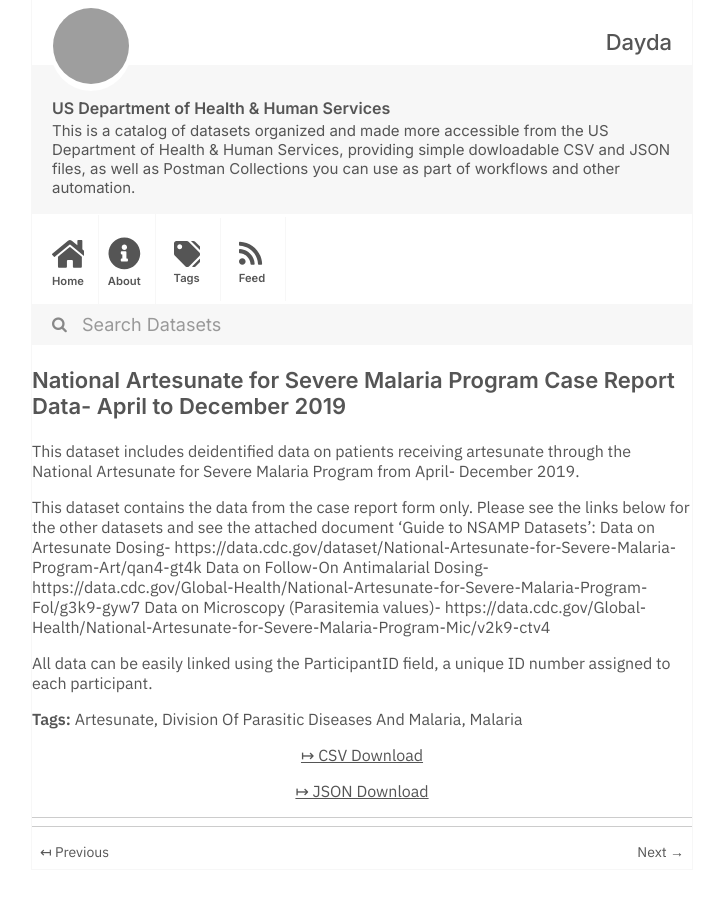
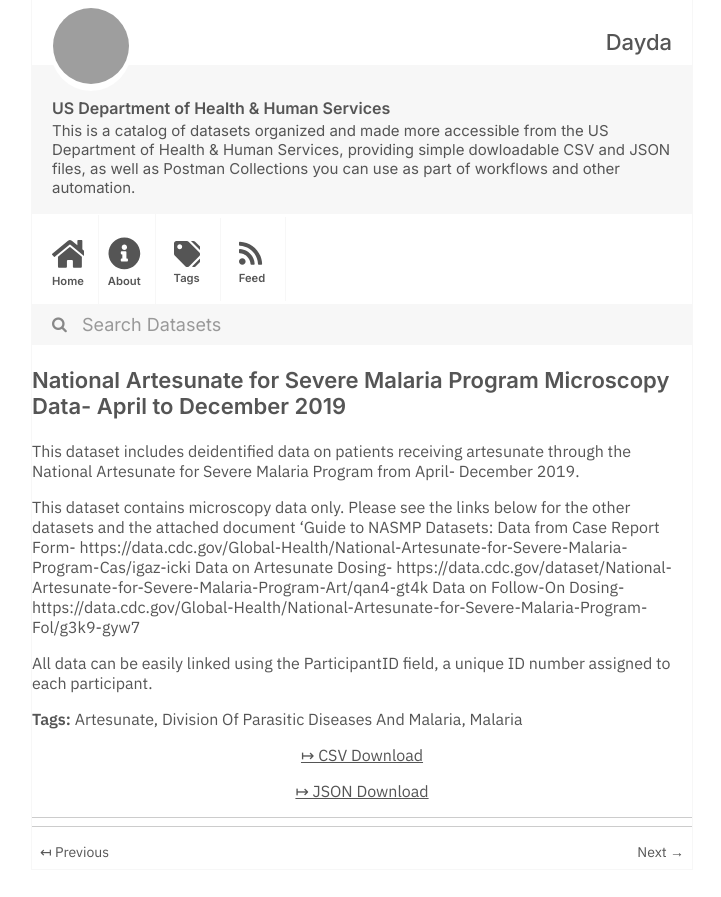
Before and after one commit to dayda-entities/us-department-of-health-and-human-services, a Jekyll site: the page built from _posts/2020-11-10-national-artesunate-for-severe.md, in a window 1280 px wide, cut to the strip 0-897 px from the top of the page. Shown: the whole strip, without its empty margins (278-999 px from the left). Built offline with Jekyll 4.4.1, drawn with Linux system fonts in a browser that asks for light colours; grey boxes are pictures that could not be loaded.

Commit message:
Publish Data

```diff
--- a/_posts/2020-11-10-national-artesunate-for-severe.md
+++ b/_posts/2020-11-10-national-artesunate-for-severe.md
@@ -1,9 +1,9 @@
 ---
 title: >-
-  National Artesunate for Severe Malaria Program Case Report Data- April to
+  National Artesunate for Severe Malaria Program Microscopy Data- April to
   December 2019
-created: '2020-11-10T16:17:49.943467'
-modified: '2021-05-03T21:23:22.932387'
+created: '2020-11-10T16:17:50.128527'
+modified: '2021-04-12T23:43:14.906551'
 state: active
 type: dataset
 tags:
@@ -11,17 +11,17 @@ tags:
   - Division Of Parasitic Diseases And Malaria
   - Malaria
 groups: []
-csv_url: 'https://data.cdc.gov/api/views/igaz-icki/rows.csv?accessType=DOWNLOAD'
-json_url: 'https://data.cdc.gov/api/views/igaz-icki/rows.json?accessType=DOWNLOAD'
+csv_url: 'https://data.cdc.gov/api/views/v2k9-ctv4/rows.csv?accessType=DOWNLOAD'
+json_url: 'https://data.cdc.gov/api/views/v2k9-ctv4/rows.json?accessType=DOWNLOAD'
 layout: post
 
 ---
 This dataset includes deidentified data on patients receiving artesunate through the National Artesunate for Severe Malaria Program from April- December 2019.
 
-This dataset contains the data from the case report form only.
-Please see the links below for the other datasets and see the attached document 'Guide to NSAMP Datasets':
+This dataset contains microscopy data only.
+Please see the links below for the other datasets and the attached document 'Guide to NASMP Datasets:
+Data from Case Report Form- https://data.cdc.gov/Global-Health/National-Artesunate-for-Severe-Malaria-Program-Cas/igaz-icki
 Data on Artesunate Dosing- https://data.cdc.gov/dataset/National-Artesunate-for-Severe-Malaria-Program-Art/qan4-gt4k
-Data on Follow-On Antimalarial Dosing- https://data.cdc.gov/Global-Health/National-Artesunate-for-Severe-Malaria-Program-Fol/g3k9-gyw7
-Data on Microscopy (Parasitemia values)- https://data.cdc.gov/Global-Health/National-Artesunate-for-Severe-Malaria-Program-Mic/v2k9-ctv4
+Data on Follow-On Dosing- https://data.cdc.gov/Global-Health/National-Artesunate-for-Severe-Malaria-Program-Fol/g3k9-gyw7
 
 All data can be easily linked using the ParticipantID field, a unique ID number assigned to each participant.
```
